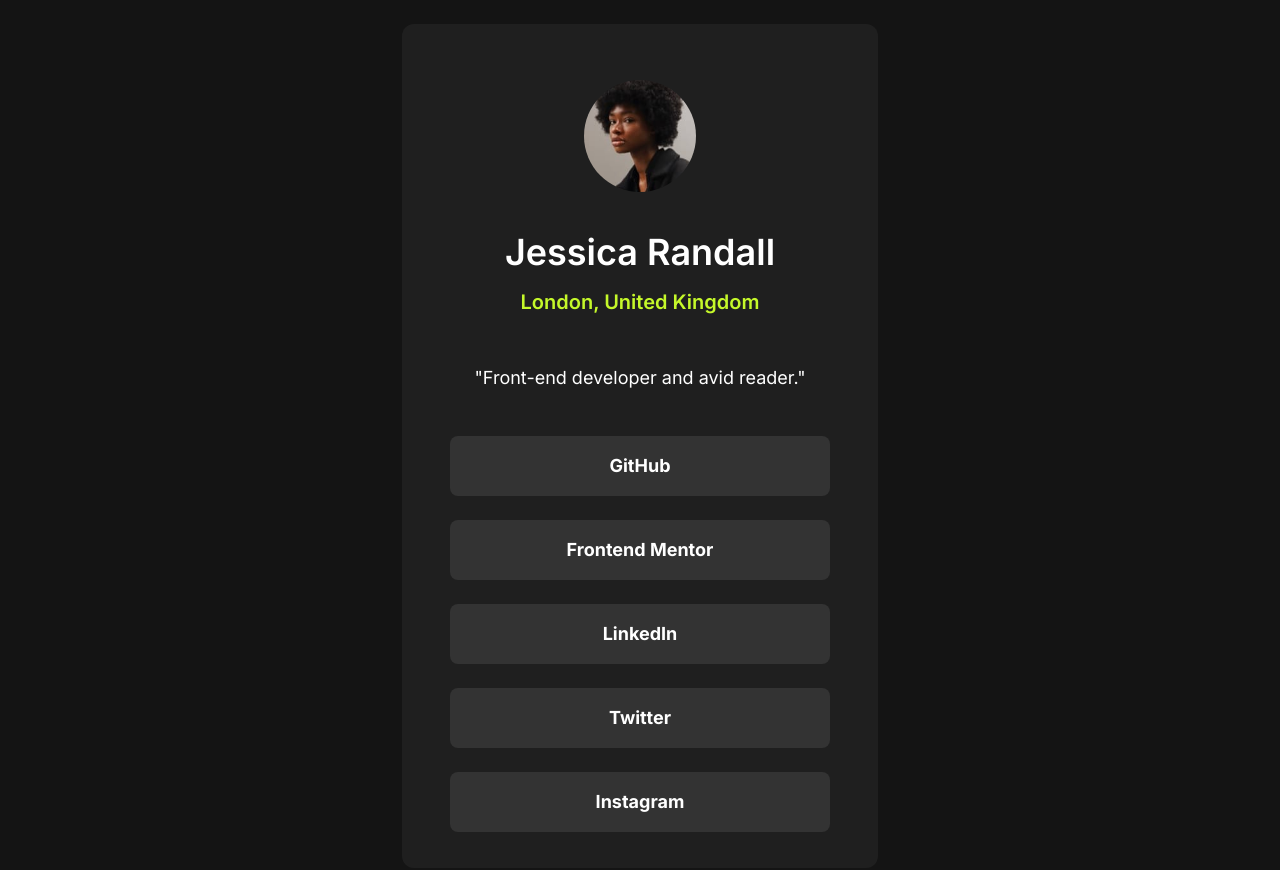
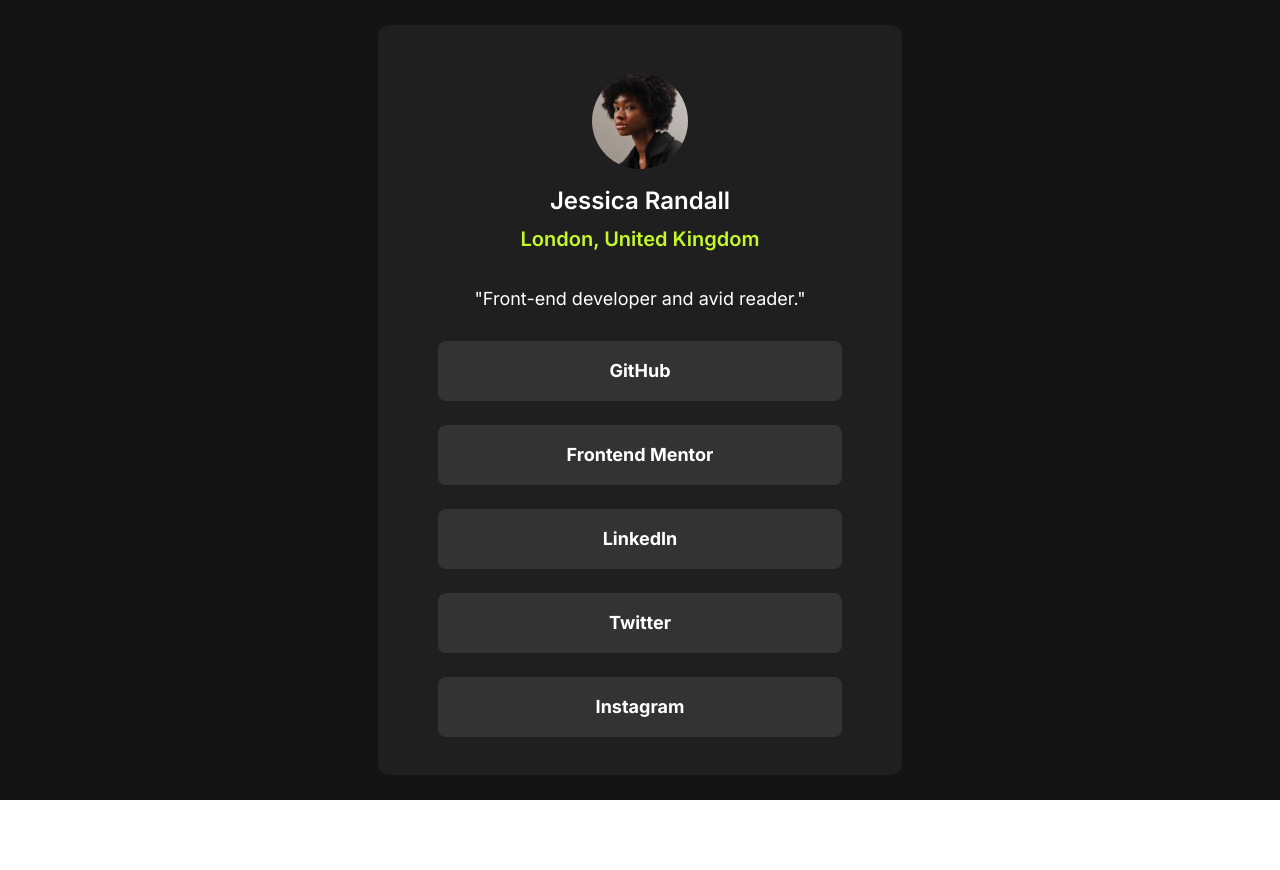
Before and after one commit to antwaunjohnson/social-links-profile-page, a plain HTML site: page index.html in a window 1280 px wide. After the commit the page ends 800 px from the top, so only its background shows below. Drawn offline with Linux system fonts and the light colour scheme.

Commit message:
updated styles

```diff
--- a/index.html
+++ b/index.html
@@ -15,14 +15,15 @@
   <!-- Global Container -->
   <div class="flex items-center justify-center min-h-screen bg-offBlack">
     <!-- Card Container -->
-    <div class="flex flex-col mx-auto bg-darkGray text-white m-6 max-w-3xl rounded-xl p-10  md:p-6">
+    <div
+      class="flex flex-col mx-auto bg-darkGray max-h-[600px] text-white m-6 max-w-xl rounded-xl p-6 md:max-h-[750px] md:p-12">
       <!-- Inner Container -->
       <div
-        class="flex flex-col  w-full items-center py-4 justify-center mx-auto max-w-xs md:py-8 md:px-12 md:max-w-2xl">
-        <img src="./images/avatar-jessica.jpeg" alt="" class="rounded-full mb-10 w-24 h-24 md:w-28 md:h-28">
-        <h1 class="text-2xl font-semibold mb-4 md:text-4xl">Jessica Randall</h1>
-        <p class="text-neonLime text-md font-semibold mb-8 md:mb-12 md:text-xl">London, United Kingdom</p>
-        <p class="text-sm md:text-lg">"Front-end developer and avid reader."</p>
+        class="flex flex-col  w-full items-center py-2 justify-center mx-auto max-w-xs  md:px-12 md:py-0 md:max-w-lg">
+        <img src="./images/avatar-jessica.jpeg" alt="" class="rounded-full mb-4 w-16 h-16 md:w-24 md:h-24">
+        <h1 class="text-2xl font-semibold mb-2 md:text-2xl">Jessica Randall</h1>
+        <p class="text-neonLime text-[14px] font-semibold mb-8 md:mb-18 md:text-xl">London, United Kingdom</p>
+        <p class="text-sm md:text-lg mb-4">"Front-end developer and avid reader."</p>
       </div>
       <button>GitHub</button>
       <button>Frontend Mentor</button>
--- a/input.css
+++ b/input.css
@@ -3,5 +3,5 @@
 @tailwind utilities;
 
 button {
-  @apply bg-grey text-white font-bold py-4 px-14 my-2  rounded-lg md:my-3 md:mx-6 hover:bg-neonLime hover:text-offBlack text-sm md:text-lg md:py-4 md:px-4;
+  @apply bg-grey text-white font-bold py-4 px-14 my-2  rounded-lg hover:bg-neonLime hover:text-offBlack text-sm md:text-lg md:py-4 md:m-3 ;
 }
```
Also changed, not shown: css/style.css.
